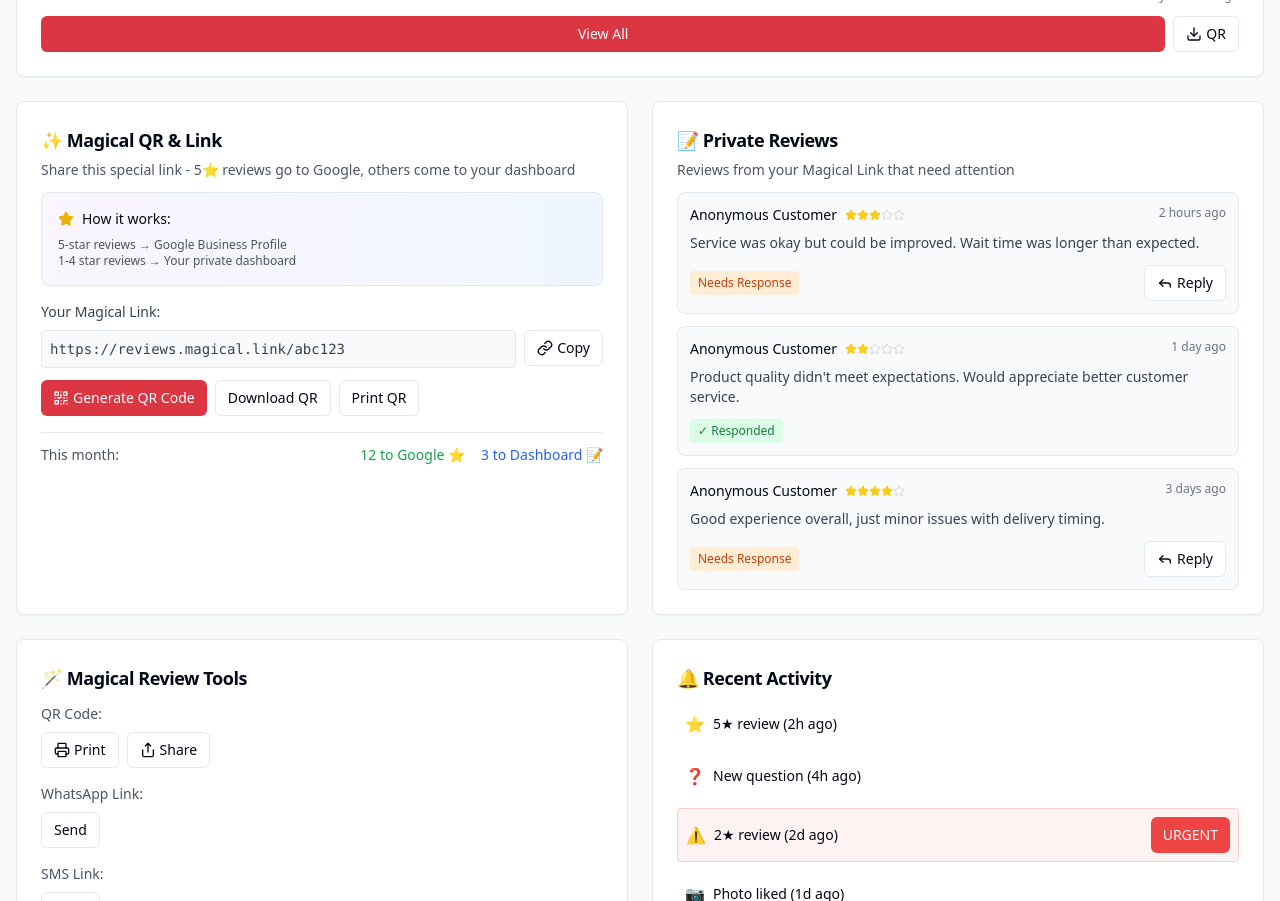
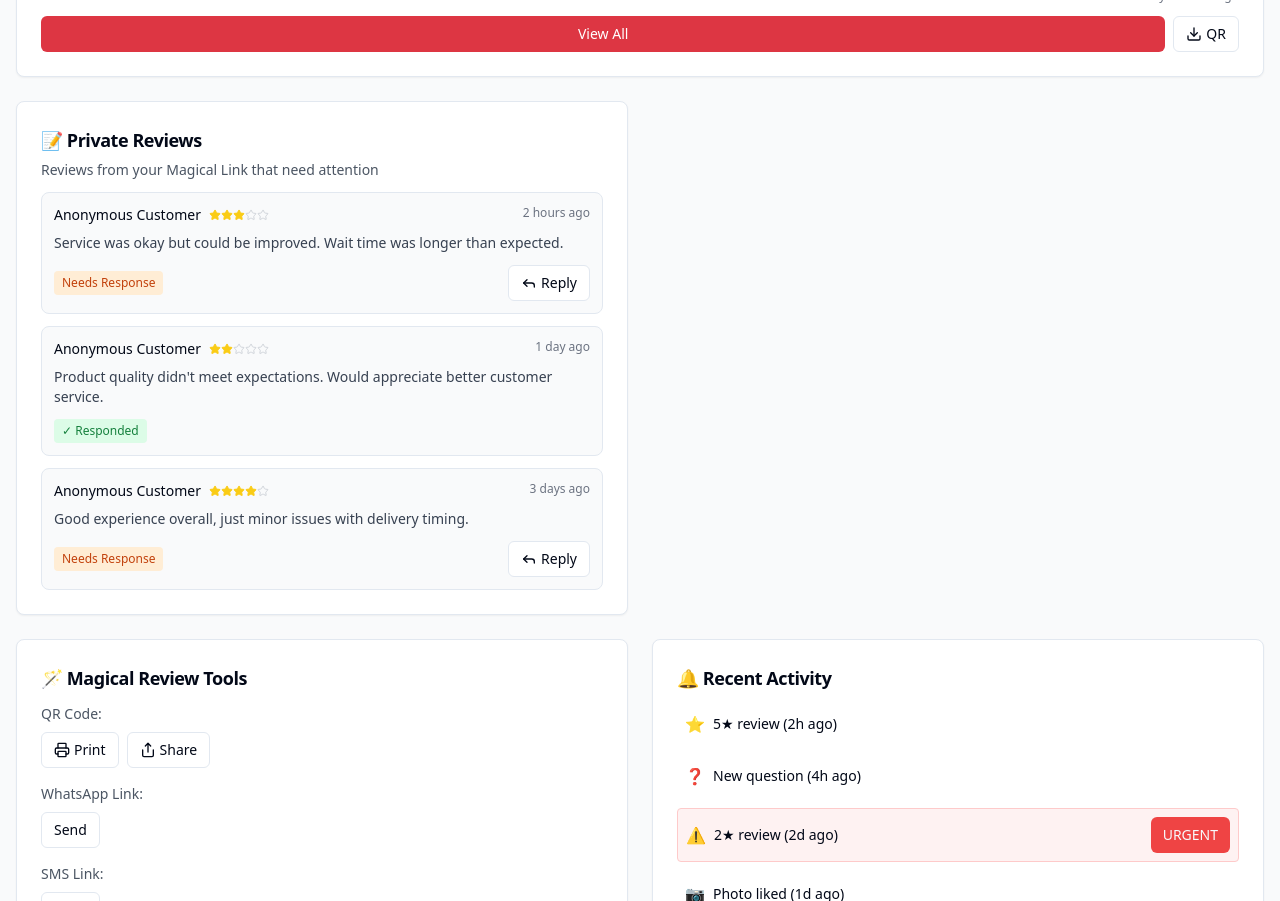
Before and after one commit to ananya-1407/vyapar-google-profile-manager, a React (Vite) app: page /business/1/dashboard in a window 1280 px wide. Shown: the part 1280-2181 px from the top of the page. Built offline with nearby package versions, Linux system fonts and the light colour scheme.

Commit message:
Remove duplicate Magical QR section and QR management
The AI removed the Magical QR section and the QR Management section, as requested. The AI also added a QR preview to the Quick Actions section.

```diff
--- a/src/components/business/DashboardToolsSection.tsx
+++ b/src/components/business/DashboardToolsSection.tsx
@@ -1,6 +1,4 @@
-
 import React from "react";
-import MagicalQRSection from "./MagicalQRSection";
 import PrivateReviewsSection from "./PrivateReviewsSection";
 import MagicalReviewTools from "./MagicalReviewTools";
 import RecentActivityFeed from "./RecentActivityFeed";
@@ -15,10 +13,10 @@ const DashboardToolsSection = () => {
       {/* Smart Review Widget - New dashboard widget */}
       <SmartReviewWidget businessId={businessId || ""} />
 
-      {/* New Magical QR and Private Reviews Row */}
+      {/* Private Reviews Row */}
       <div className="grid grid-cols-1 lg:grid-cols-2 gap-6">
-        <MagicalQRSection />
         <PrivateReviewsSection />
+        {/* Empty space where MagicalQRSection was */}
       </div>
 
       {/* Existing Tools Row */}
--- a/src/components/business/MagicalQRSection.tsx
+++ /dev/null
@@ -1,107 +0,0 @@
-
-import React, { useState } from "react";
-import { Card, CardContent, CardHeader, CardTitle } from "@/components/ui/card";
-import { Button } from "@/components/ui/button";
-import { QrCode, Link, Star } from "lucide-react";
-import { useToast } from "@/hooks/use-toast";
-
-const MagicalQRSection = () => {
-  const [qrGenerated, setQrGenerated] = useState(false);
-  const { toast } = useToast();
-
-  // Mock magical link - in real app this would be generated by backend
-  const magicalLink = "https://reviews.magical.link/abc123";
-
-  const handleGenerateQR = () => {
-    setQrGenerated(true);
-    toast({
-      title: "QR Code Generated!",
-      description: "Your magical QR code is ready to share with customers.",
-    });
-  };
-
-  const handleCopyLink = () => {
-    navigator.clipboard.writeText(magicalLink);
-    toast({
-      title: "Link Copied!",
-      description: "Magical review link copied to clipboard.",
-    });
-  };
-
-  return (
-    <Card>
-      <CardHeader className="pb-3">
-        <CardTitle className="flex items-center gap-2 text-lg">
-          ✨ Magical QR & Link
-        </CardTitle>
-        <p className="text-sm text-gray-600">
-          Share this special link - 5⭐ reviews go to Google, others come to your dashboard
-        </p>
-      </CardHeader>
-      <CardContent className="space-y-4">
-        <div className="bg-gradient-to-r from-purple-50 to-blue-50 p-4 rounded-lg border">
-          <div className="flex items-center gap-2 mb-2">
-            <Star className="h-4 w-4 text-yellow-500" fill="currentColor" />
-            <span className="text-sm font-medium">How it works:</span>
-          </div>
-          <p className="text-xs text-gray-600">
-            5-star reviews → Google Business Profile<br/>
-            1-4 star reviews → Your private dashboard
-          </p>
-        </div>
-
-        <div className="space-y-3">
-          <div>
-            <label className="text-sm font-medium text-gray-700 block mb-2">
-              Your Magical Link:
-            </label>
-            <div className="flex gap-2">
-              <div className="flex-1 p-2 bg-gray-50 border rounded text-sm font-mono text-gray-700">
-                {magicalLink}
-              </div>
-              <Button
-                size="sm"
-                variant="outline"
-                onClick={handleCopyLink}
-                className="flex items-center gap-1"
-              >
-                <Link className="h-3 w-3" />
-                Copy
-              </Button>
-            </div>
-          </div>
-
-          <div className="flex gap-2">
-            <Button
-              size="sm"
-              onClick={handleGenerateQR}
-              className="flex items-center gap-1"
-              disabled={qrGenerated}
-            >
-              <QrCode className="h-3 w-3" />
-              {qrGenerated ? "QR Generated ✓" : "Generate QR Code"}
-            </Button>
-            <Button size="sm" variant="outline">
-              Download QR
-            </Button>
-            <Button size="sm" variant="outline">
-              Print QR
-            </Button>
-          </div>
-        </div>
-
-        <div className="pt-3 border-t">
-          <div className="flex items-center justify-between text-sm">
-            <span className="text-gray-600">This month:</span>
-            <div className="flex gap-4">
-              <span className="text-green-600 font-medium">12 to Google ⭐</span>
-              <span className="text-blue-600 font-medium">3 to Dashboard 📝</span>
-            </div>
-          </div>
-        </div>
-      </CardContent>
-    </Card>
-  );
-};
-
-export default MagicalQRSection;
--- a/src/components/smart-review/QRManagement.tsx
+++ /dev/null
@@ -1,86 +0,0 @@
-
-import React from "react";
-import { Card, CardContent, CardHeader, CardTitle } from "@/components/ui/card";
-import { Button } from "@/components/ui/button";
-import { Input } from "@/components/ui/input";
-import { Label } from "@/components/ui/label";
-import { Textarea } from "@/components/ui/textarea";
-import {
-  QrCode,
-  Download,
-  Share
-} from "lucide-react";
-
-interface QRCustomization {
-  primaryColor: string;
-  secondaryColor: string;
-  logoEnabled: boolean;
-  borderStyle: string;
-  callToAction: string;
-}
-
-interface QRManagementProps {
-  qrCustomization: QRCustomization;
-  setQrCustomization: (customization: QRCustomization) => void;
-  onDownloadQR: () => void;
-}
-
-const QRManagement = ({ qrCustomization, setQrCustomization, onDownloadQR }: QRManagementProps) => {
-  return (
-    <div className="grid grid-cols-1 lg:grid-cols-2 gap-6">
-      <Card>
-        <CardHeader>
-          <CardTitle>QR Customization</CardTitle>
-        </CardHeader>
-        <CardContent className="space-y-4">
-          <div className="space-y-2">
-            <Label htmlFor="primaryColor">Primary Color</Label>
-            <Input
-              id="primaryColor"
-              type="color"
-              value={qrCustomization.primaryColor}
-              onChange={(e) => setQrCustomization({...qrCustomization, primaryColor: e.target.value})}
-            />
-          </div>
-
-          <div className="space-y-2">
-            <Label htmlFor="callToAction">Call to Action Text</Label>
-            <Textarea
-              id="callToAction"
-              value={qrCustomization.callToAction}
-              onChange={(e) => setQrCustomization({...qrCustomization, callToAction: e.target.value})}
-              rows={2}
-            />
-          </div>
-
-          <Button className="w-full">Update QR Code</Button>
-        </CardContent>
-      </Card>
-
-      <Card>
-        <CardHeader>
-          <CardTitle>QR Preview</CardTitle>
-        </CardHeader>
-        <CardContent>
-          <div className="bg-gray-50 p-8 rounded-lg text-center">
-            <QrCode className="h-32 w-32 mx-auto mb-4 text-gray-400" />
-            <p className="text-sm font-medium mb-2">{qrCustomization.callToAction}</p>
-            <p className="text-xs text-gray-500">https://vyapar.in/review/abc123</p>
-          </div>
-          <div className="flex gap-2 mt-4">
-            <Button size="sm" className="flex-1" onClick={onDownloadQR}>
-              <Download className="h-3 w-3 mr-1" />
-              Download
-            </Button>
-            <Button size="sm" variant="outline" className="flex-1">
-              <Share className="h-3 w-3 mr-1" />
-              Share
-            </Button>
-          </div>
-        </CardContent>
-      </Card>
-    </div>
-  );
-};
-
-export default QRManagement;
--- a/src/components/smart-review/QuickActions.tsx
+++ b/src/components/smart-review/QuickActions.tsx
@@ -53,13 +53,27 @@ const QuickActions = ({ feedbackData, onDownloadQR }: QuickActionsProps) => {
         <CardHeader>
           <CardTitle className="flex items-center gap-2">
             <QrCode className="h-5 w-5" />
-            Quick QR Actions
+            Your Smart Review QR Code
           </CardTitle>
         </CardHeader>
         <CardContent className="space-y-4">
-          <div className="bg-gray-50 p-4 rounded-lg text-center">
-            <QrCode className="h-24 w-24 mx-auto mb-2 text-gray-400" />
-            <p className="text-sm text-gray-600 mb-4">Your Smart Review QR Code</p>
+          <div className="bg-white p-6 rounded-lg border-2 border-dashed border-gray-200 text-center">
+            {/* QR Code Preview - using CSS to create a QR-like pattern */}
+            <div className="mx-auto mb-4 w-32 h-32 bg-white border-2 border-gray-800 rounded-lg p-2">
+              <div className="w-full h-full bg-black rounded" style={{
+                backgroundImage: `
+                  repeating-linear-gradient(0deg, transparent, transparent 2px, black 2px, black 4px),
+                  repeating-linear-gradient(90deg, transparent, transparent 2px, black 2px, black 4px)
+                `,
+                backgroundSize: '8px 8px'
+              }}>
+                <div className="w-6 h-6 bg-black rounded-sm absolute top-2 left-2"></div>
+                <div className="w-6 h-6 bg-black rounded-sm absolute top-2 right-2"></div>
+                <div className="w-6 h-6 bg-black rounded-sm absolute bottom-2 left-2"></div>
+              </div>
+            </div>
+            <p className="text-sm font-medium mb-2">Rate your experience with us!</p>
+            <p className="text-xs text-gray-500 mb-4">https://vyapar.in/review/abc123</p>
             <div className="flex gap-2 justify-center">
               <Button size="sm" onClick={onDownloadQR}>
                 <Download className="h-3 w-3 mr-1" />
--- a/src/pages/SmartReviewQR.tsx
+++ b/src/pages/SmartReviewQR.tsx
@@ -5,19 +5,10 @@ import { useToast } from "@/hooks/use-toast";
 import EducationalSection from "@/components/smart-review/EducationalSection";
 import StatsOverview from "@/components/smart-review/StatsOverview";
 import QuickActions from "@/components/smart-review/QuickActions";
-import QRManagement from "@/components/smart-review/QRManagement";
 import FeedbackManagement from "@/components/smart-review/FeedbackManagement";
 import AnalyticsView from "@/components/smart-review/AnalyticsView";
 
 const SmartReviewQR = () => {
-  const [qrCustomization, setQrCustomization] = useState({
-    primaryColor: "#3B82F6",
-    secondaryColor: "#1E40AF",
-    logoEnabled: true,
-    borderStyle: "rounded",
-    callToAction: "Rate your experience with us!"
-  });
-
   const [feedbackFilter, setFeedbackFilter] = useState("all");
   const [searchTerm, setSearchTerm] = useState("");
   const { toast } = useToast();
@@ -110,9 +101,8 @@ const SmartReviewQR = () => {
       </div>
 
       <Tabs defaultValue="overview" className="w-full">
-        <TabsList className="grid w-full grid-cols-4">
+        <TabsList className="grid w-full grid-cols-3">
           <TabsTrigger value="overview">Overview</TabsTrigger>
-          <TabsTrigger value="qr-management">QR Management</TabsTrigger>
           <TabsTrigger value="feedback">Feedback</TabsTrigger>
           <TabsTrigger value="analytics">Analytics</TabsTrigger>
         </TabsList>
@@ -122,14 +112,6 @@ const SmartReviewQR = () => {
           <StatsOverview analytics={analytics} />
           <QuickActions
             feedbackData={feedbackData}
-            onDownloadQR={handleDownloadQR}
-          />
-        </TabsContent>
-
-        <TabsContent value="qr-management" className="space-y-6">
-          <QRManagement
-            qrCustomization={qrCustomization}
-            setQrCustomization={setQrCustomization}
             onDownloadQR={handleDownloadQR}
           />
         </TabsContent>
```
